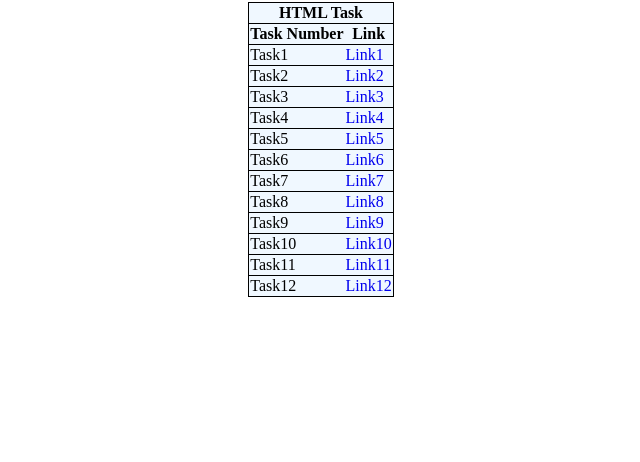
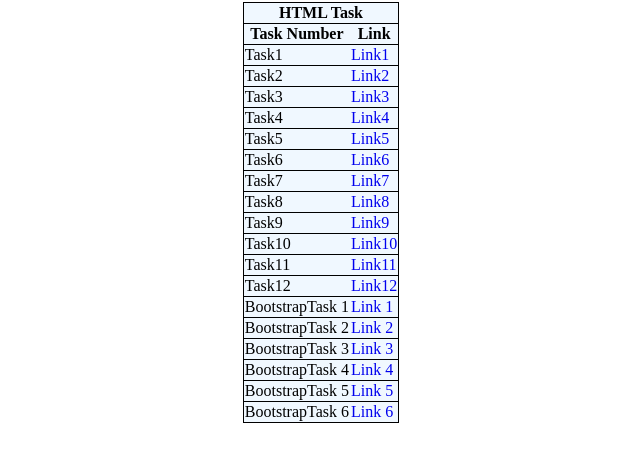
Before and after one commit to rehan1909/Ethnus_Mern_Stack_Tasks, a plain HTML site: page index.html in a window 1280 px wide. Shown: the part 78-540 px from the top of the page, without its empty margins (319-959 px from the left). Drawn offline with Linux system fonts and the light colour scheme.

Commit message:
index.html

```diff
--- a/index.html
+++ b/index.html
@@ -70,6 +70,36 @@
                 <td>Task12</td>
                 <td><a href="./task12.html">Link12</a></td>
             </tr>
+            <tr>
+                <td>BootstrapTask 1</td>
+                <td><a href="bs_task1.html">Link 1</a>
+                </td>
+            </tr>
+            <tr>
+                <td>BootstrapTask 2</td>
+                <td><a href="bs_task2.html">Link 2</a>
+                </td>
+            </tr>
+            <tr>
+                <td>BootstrapTask 3</td>
+                <td><a href="bs_task3.html">Link 3</a>
+                </td>
+            </tr>
+            <tr>
+                <td>BootstrapTask 4</td>
+                <td><a href="bs_task4.html">Link 4</a>
+                </td>
+            </tr>
+            <tr>
+                <td>BootstrapTask 5</td>
+                <td><a href="bs_task5.html">Link 5</a>
+                </td>
+            </tr>
+            <tr>
+                <td>BootstrapTask 6</td>
+                <td><a href="bs_task6.html">Link 6 </a>
+                </td>
+            </tr>
         </table>
     </center>
 </body>
```
